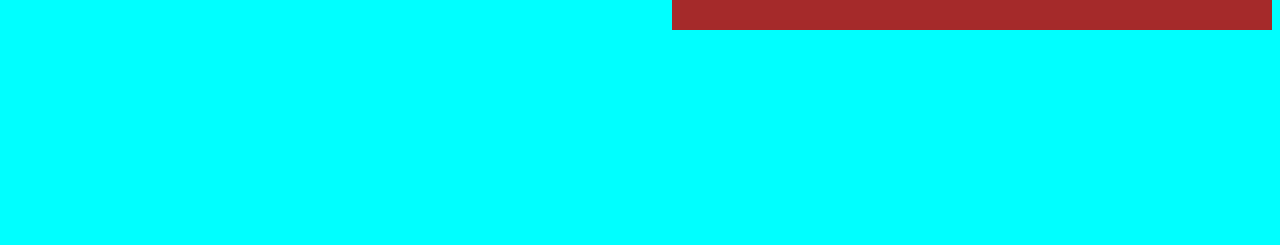
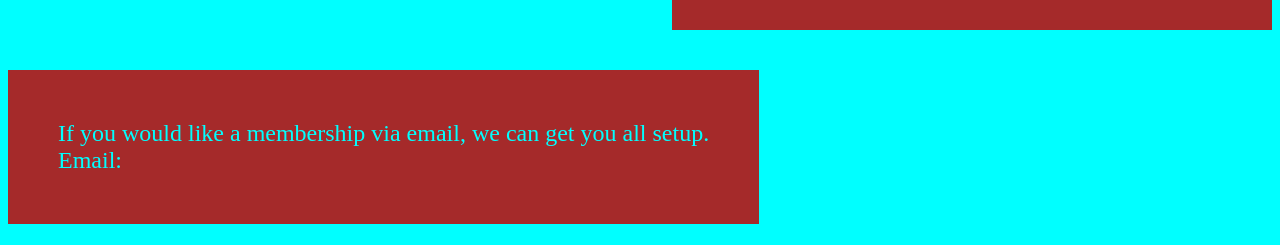
Before and after one commit to FunctionalFitnessFarm/functionalfitnessfarm.github.io, a plain HTML site: page index.html in a window 1280 px wide. Shown: the part 981-1226 px from the top of the page. Before the commit the page ends 1027 px from the top, so only its background shows below. Drawn offline with Linux system fonts and the light colour scheme.

Commit message:
Update index.html

```diff
--- a/index.html
+++ b/index.html
@@ -55,10 +55,13 @@
       </p>
       <p class="hour-text pad">
         Hours of Operation:<br/>
-        Monday-Friday: __ AM - __ PM<br/>
+        Monday - Friday: __ AM - __ PM<br/>
         Saturday: __ AM - __ PM<br/>
         Sunday: __ AM - __ PM<br/>
       </p>
+      <p class="main-text pad">
+        If you would like a membership via email, we can get you all setup.<br/>
+        Email:</p><a href="mailto:functionalsignup@functionalfitness.com"></a>
     </div>
   </body>
 </html>
```
